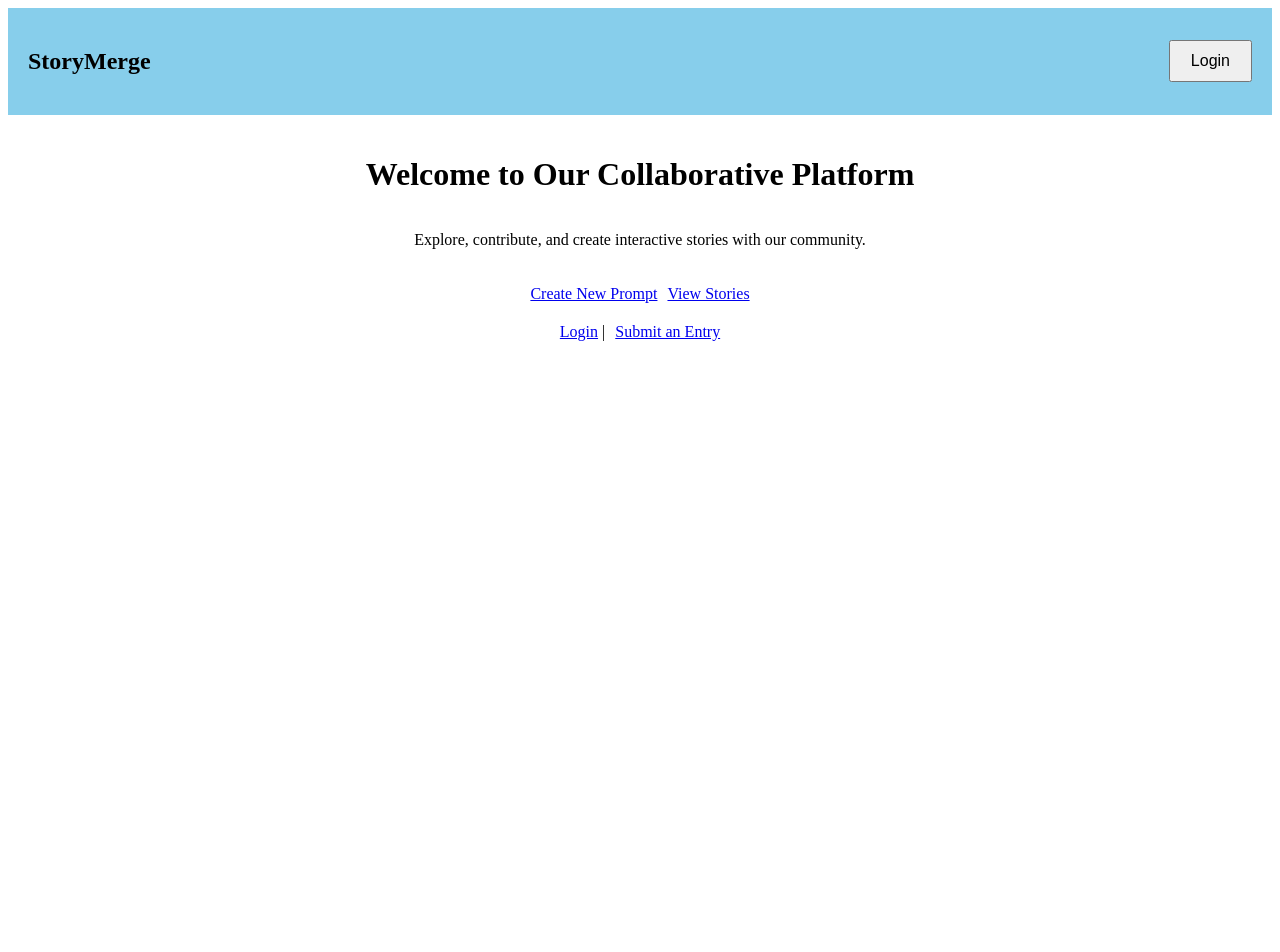
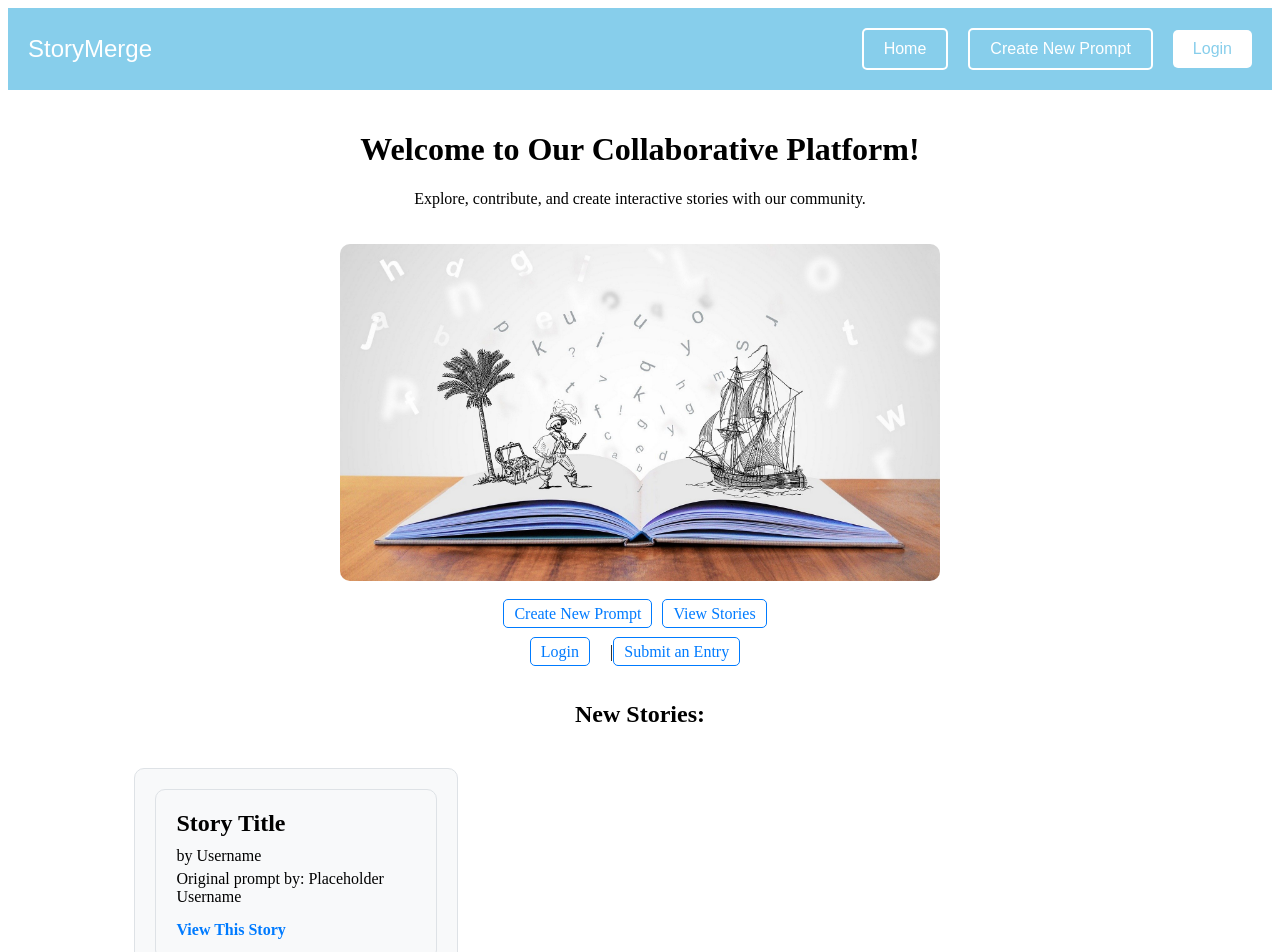
Before and after one commit to Huntmanjoe/StoryMerge-HEI-Project-4, a React (Create React App) app in the folder client/: page / in a window 1280 px wide. Shown: the top 952 px of the page. Before the commit the page ends 800 px from the top, so only its background shows below. Built offline with nearby package versions, Linux system fonts and the light colour scheme.

Commit message:
homepage edits

```diff
--- a/client/src/components/App.js
+++ b/client/src/components/App.js
@@ -6,17 +6,19 @@ import LoginPage from './LoginPage';
 import NewEntryForm from './NewEntryForm';
 import StoryList from './StoryList';
 import Homepage from './Homepage';
+import Footer from './Footer';
+import '../index.css';
 
 function App() {
   return (
     <Router>
+      <div className="app-container">
         <Navbar />
+        <div className="content">
           <Switch>
             <Route path="/login">
               <LoginPage />
             </Route>
-
-
             <Route path="/story-list">
               <StoryList />
             </Route>
@@ -24,6 +26,9 @@ function App() {
               <Homepage />
             </Route>
           </Switch>
+        </div>
+        <Footer />
+      </div>
     </Router>
   );
 }
--- /dev/null
+++ b/client/src/components/Footer.js
@@ -0,0 +1,18 @@
+import React from 'react';
+
+function Footer() {
+    return (
+        <footer style={{
+            display: 'flex',
+            justifyContent: 'center',
+            alignItems: 'center',
+            padding: '20px',
+            background: 'skyblue',
+            marginTop: 'auto',
+        }}>
+
+        </footer>
+    );
+}
+
+export default Footer;
--- a/client/src/components/Homepage.js
+++ b/client/src/components/Homepage.js
@@ -1,19 +1,35 @@
-// Homepage.js
 import React from 'react';
 import { Link } from 'react-router-dom';
+import '../index.css';
+
 
 function Homepage() {
     return (
-        <div style={{ margin: '20px auto', width: '80%', display: 'flex', flexDirection: 'column', alignItems: 'center' }}>
-            <h1>Welcome to Our Collaborative Platform</h1>
-            <p>Explore, contribute, and create interactive stories with our community.</p>
-            <div style={{ marginTop: '20px' }}>
-                <Link to="/new-prompt" style={{ marginRight: '10px' }}>Create New Prompt</Link>
-                <Link to="/story-list">View Stories</Link>
+        <div className="homepage-container">
+            <div className="welcome-section">
+                <h1>Welcome to Our Collaborative Platform!</h1>
+                <p>Explore, contribute, and create interactive stories with our community.</p>
+                <img src="../Storypage.jpg" alt="Welcome" className="welcome-image" />
             </div>
-            <div style={{ marginTop: '20px' }}>
-                <Link to="/login">Login</Link> |
-                <Link to="/new-entry" style={{ marginLeft: '10px' }}>Submit an Entry</Link>
+            <div className="action-links">
+                <Link to="/new-prompt" className="action-link">Create New Prompt</Link>
+                <Link to="/story-list" className="action-link">View Stories</Link>
+            </div>
+            <div className="auth-links">
+                <Link to="/login" className="auth-link">Login</Link>
+                <span className="separator">|</span>
+                <Link to="/new-entry" className="auth-link">Submit an Entry</Link>
+            </div>
+            <h2 className="stories-header">New Stories:</h2>
+            <div className="stories-grid">
+                <div className="story">
+                <div className="story">
+                    <h3>Story Title</h3>
+                    <p>by Username</p>
+                    <p>Original prompt by: Placeholder Username</p>
+                    <Link to="/story/1" className="view-story-link">View This Story</Link>
+                </div>
+                </div>
             </div>
         </div>
     );
--- a/client/src/components/Navbar.js
+++ b/client/src/components/Navbar.js
@@ -1,22 +1,17 @@
 import React from 'react';
+import { Link } from 'react-router-dom';
+import '../index.css';
 
 function Navbar() {
     return (
-      <nav style={{
-        display: 'flex',
-        justifyContent: 'space-between',
-        alignItems: 'center',
-        padding: '20px',
-        background: 'skyblue'
-      }}>
-        <h1>StoryMerge</h1>
-        <button style={{
-          padding: '10px 20px',
-          fontSize: '16px',
-          cursor: 'pointer'
-        }}>Login</button>
+      <nav className="navbar">
+        <Link to="/" className="navbar-title">StoryMerge</Link>
+        <div className="navbar-links">
+          <Link to="/" className="navbar-link">Home</Link>
+          <Link to="/create-prompt" className="navbar-link">Create New Prompt</Link>
+          <button className="login-button">Login</button>
+        </div>
       </nav>
     );
-  }
-
+}
 export default Navbar;
--- a/client/src/index.css
+++ b/client/src/index.css
@@ -4,3 +4,153 @@
   --link: #61dafb;
   --text: hsla(0, 0%, 100%, 0.88);
 }
+
+.homepage-container {
+  margin: 20px auto;
+  width: 80%;
+  display: flex;
+  flex-direction: column;
+  align-items: center;
+}
+
+.welcome-section {
+  text-align: center;
+}
+
+.welcome-image {
+  margin-top: 20px;
+  width: 100%;
+  max-width: 600px;
+  height: auto;
+  border-radius: 10px;
+}
+
+.action-links, .auth-links {
+  margin-top: 20px;
+}
+
+.action-link, .auth-link {
+  margin-right: 10px;
+  text-decoration: none;
+  color: #007bff;
+  border: 1px solid #007bff;
+  padding: 5px 10px;
+  border-radius: 5px;
+  transition: background-color 0.2s, color 0.2s;
+}
+
+.action-link:hover, .auth-link:hover {
+  background-color: #007bff;
+  color: white;
+}
+
+.separator {
+  margin-left: 10px;
+}
+
+.stories-header {
+  margin-top: 40px;
+}
+
+.stories-grid {
+  display: grid;
+  grid-template-columns: repeat(auto-fill, minmax(250px, 1fr));
+  gap: 20px;
+  width: 100%;
+  margin-top: 20px;
+}
+
+.story {
+  background-color: #f8f9fa;
+  border: 1px solid #dee2e6;
+  padding: 20px;
+  border-radius: 10px;
+  display: flex;
+  flex-direction: column;
+  align-items: start;
+  width: 100%;
+  max-width: 600px;
+  box-sizing: border-box;
+}
+
+.story h3 {
+  margin: 0;
+  margin-bottom: 10px;
+  font-size: 1.5em;
+}
+
+.story p {
+  margin: 0;
+  margin-bottom: 5px;
+  font-size: 1em;
+}
+
+.story .view-story-link {
+  margin-top: 10px;
+  text-decoration: none;
+  color: #007bff;
+  font-weight: bold;
+}
+
+.navbar {
+  display: flex;
+  justify-content: space-between;
+  align-items: center;
+  padding: 20px;
+  background: skyblue;
+  font-family: Arial, sans-serif;
+}
+
+.navbar-title {
+  font-size: 24px;
+  color: white;
+  text-decoration: none;
+}
+
+.navbar-links {
+  display: flex;
+  align-items: center;
+}
+
+.navbar-link, .login-button {
+  margin-left: 20px;
+  padding: 10px 20px;
+  font-size: 16px;
+  cursor: pointer;
+  text-decoration: none;
+  color: white;
+  background: transparent;
+  border: 2px solid white;
+  border-radius: 5px;
+  transition: background-color 0.2s, color 0.2s;
+}
+
+.navbar-link:hover, .login-button:hover {
+  background-color: white;
+  color: skyblue;
+}
+
+
+.login-button {
+  background-color: white;
+  color: skyblue;
+  border: none;
+}
+
+.app-container {
+  display: flex;
+  flex-direction: column;
+  min-height: 100vh;
+}
+
+.content {
+  flex: 1;
+}.app-container {
+  display: flex;
+  flex-direction: column;
+  min-height: 100vh;
+}
+
+.content {
+  flex: 1;
+}
```
Also changed, not shown: client/public/Storypage.jpg (added). Lines whose indentation alone changed are shown as unchanged.
